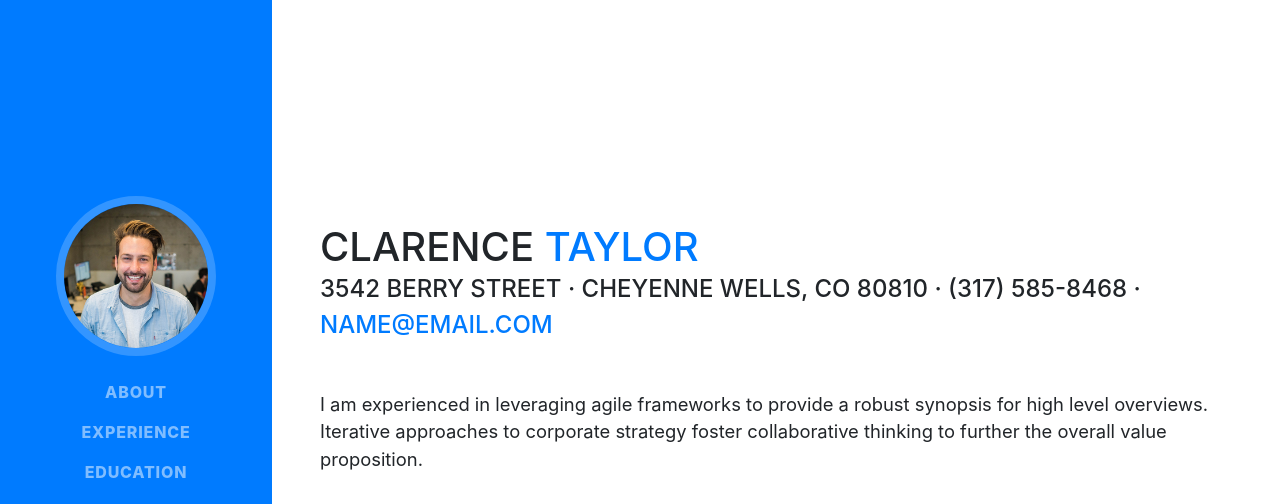
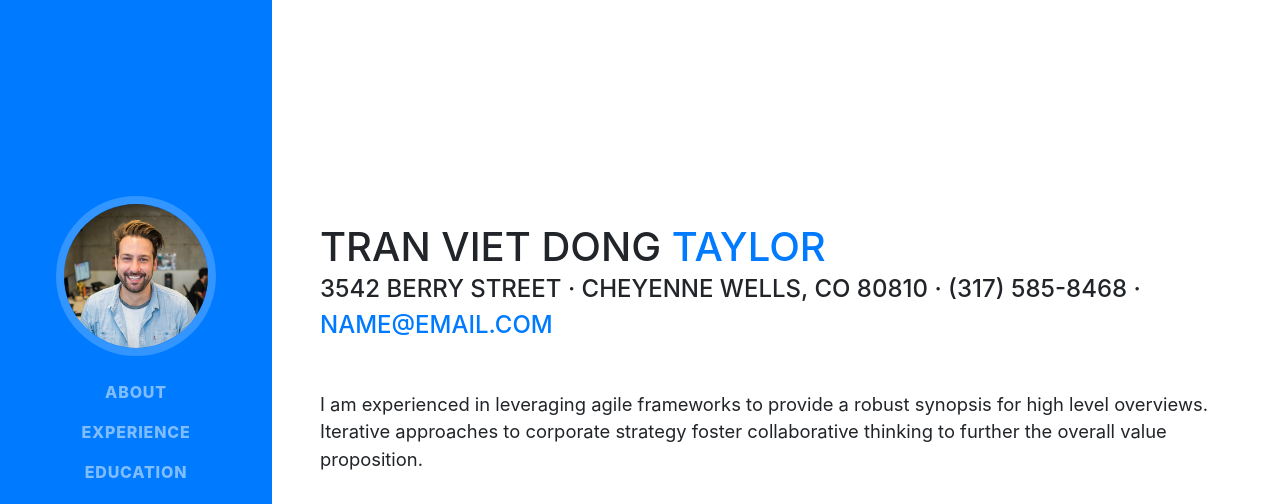
Before and after one commit to dongtvse05344/demoIWE102, a website with bundled scripts: page index.html in a window 1280 px wide. Shown: the top 504 px of the page. Built offline with nearby package versions, Linux system fonts and the light colour scheme; a web font is replaced by a local one.

Commit message:
Change name index.html

```diff
--- a/index.html
+++ b/index.html
@@ -27,7 +27,7 @@
 
     <nav class="navbar navbar-expand-lg navbar-dark bg-primary fixed-top" id="sideNav">
       <a class="navbar-brand js-scroll-trigger" href="#page-top">
-        <span class="d-block d-lg-none">Clarence Taylor</span>
+        <span class="d-block d-lg-none">Tran Viet Dong</span>
         <span class="d-none d-lg-block">
           <img class="img-fluid img-profile rounded-circle mx-auto mb-2" src="img/profile.jpg" alt="">
         </span>
@@ -63,7 +63,7 @@
 
       <section class="resume-section p-3 p-lg-5 d-flex d-column" id="about">
         <div class="my-auto">
-          <h1 class="mb-0">Clarence
+          <h1 class="mb-0">Tran Viet Dong
             <span class="text-primary">Taylor</span>
           </h1>
           <div class="subheading mb-5">3542 Berry Street · Cheyenne Wells, CO 80810 · (317) 585-8468 ·
```
